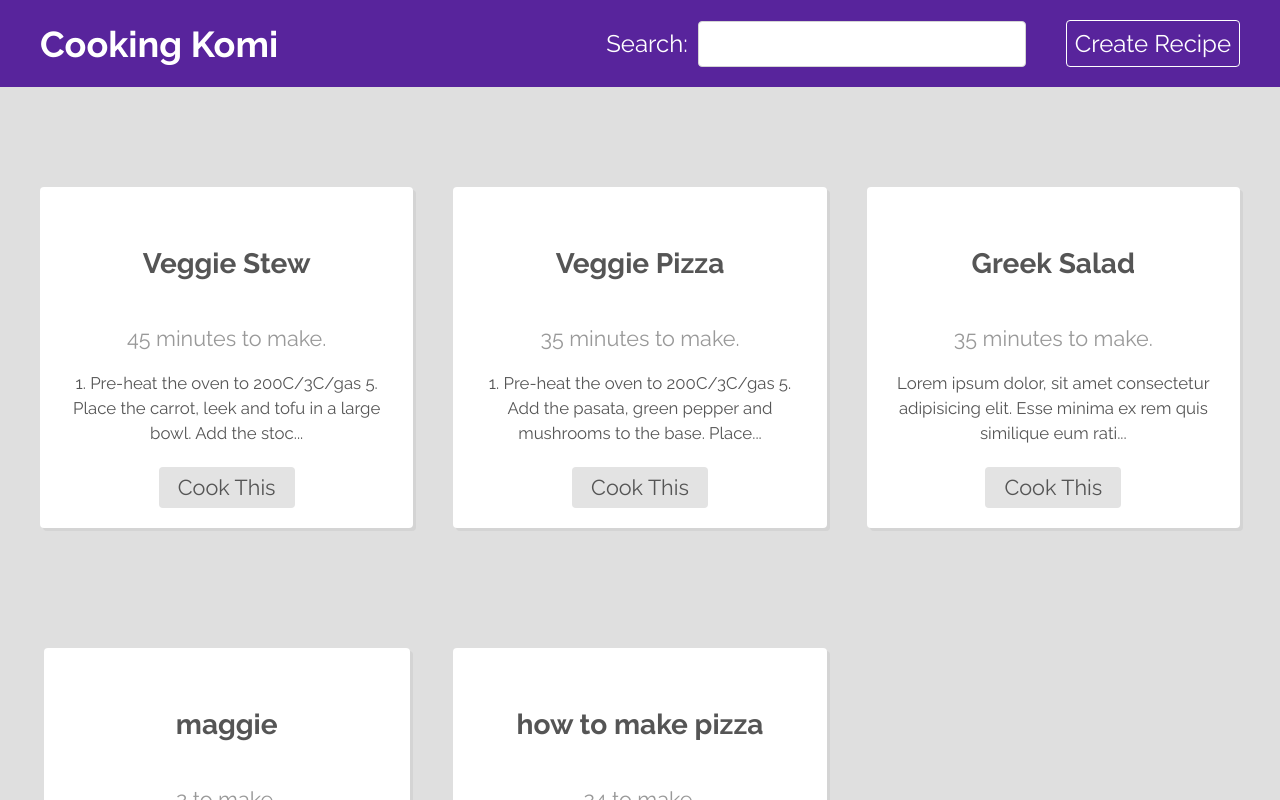
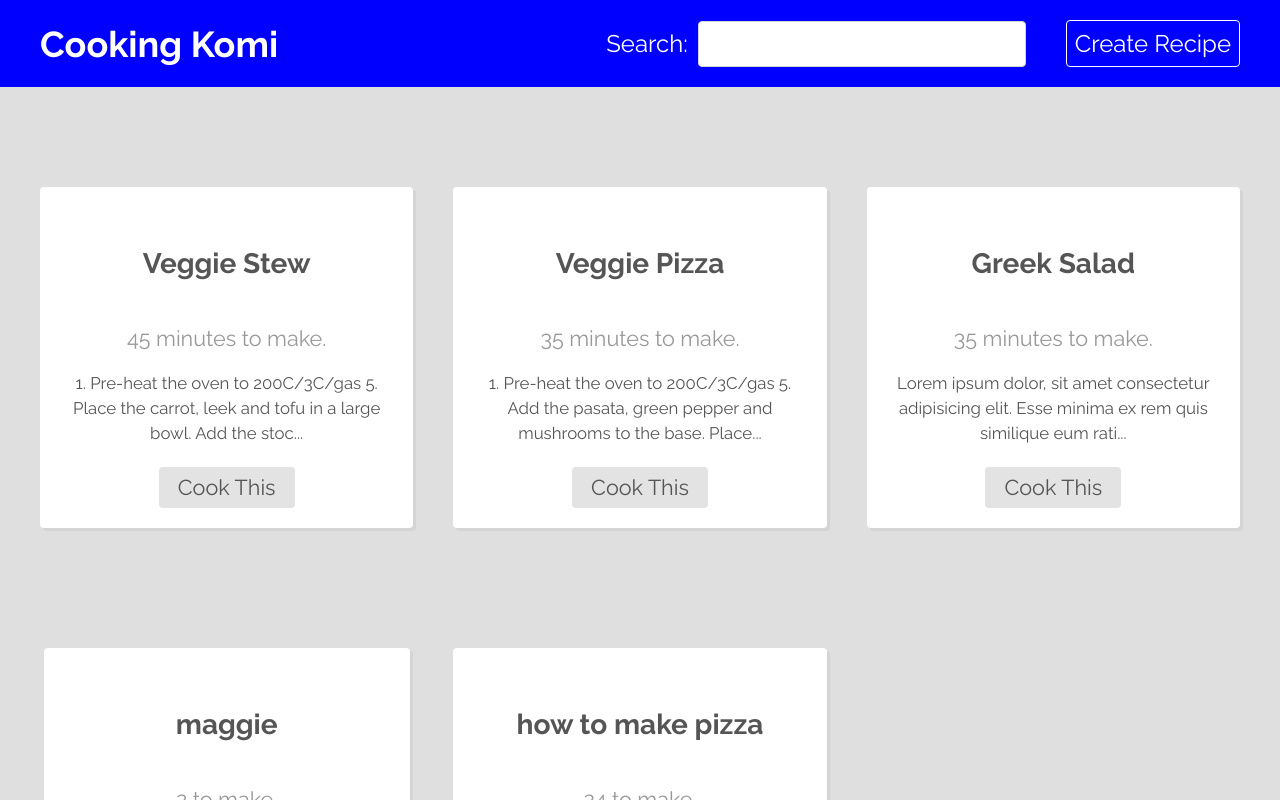
Before and after one commit to rkumayan/Recipe_Directory, a React (Create React App) app: page / in a window 1280 px wide. Shown: the top 800 px of the page. Built offline with nearby package versions, Linux system fonts and the light colour scheme; data requests are answered from the project's data file.

Commit message:
added useTheme context for accesing theme data

```diff
--- a/src/components/Navbar.js
+++ b/src/components/Navbar.js
@@ -1,9 +1,16 @@
 import { Link } from 'react-router-dom';
+import { useContext } from 'react';
+// import css
 import './Navbar.css'
+
+// custom hooks
+import { useTheme } from '../hooks/useTheme';
 import SearchBar from './SearchBar';
+
 const Navbar = () => {
+    const {color} = useTheme();
     return (
-        <div className="navbar">
+        <div className="navbar" style = { {background : color}}>
             <nav>
                 <Link to = "/" className='brand'>
                     <h1>Cooking Komi</h1>
--- /dev/null
+++ b/src/hooks/useTheme.js
@@ -0,0 +1,11 @@
+import {useContext} from 'react';
+import { ThemeContext } from '../context/ThemeContext';
+
+export const useTheme = () => {
+    const  context = useContext(ThemeContext);
+    if( context == undefined){
+        throw new Error( "useTheme() muse be called inside Theme provider context");
+    }
+    return context;
+
+}
```
